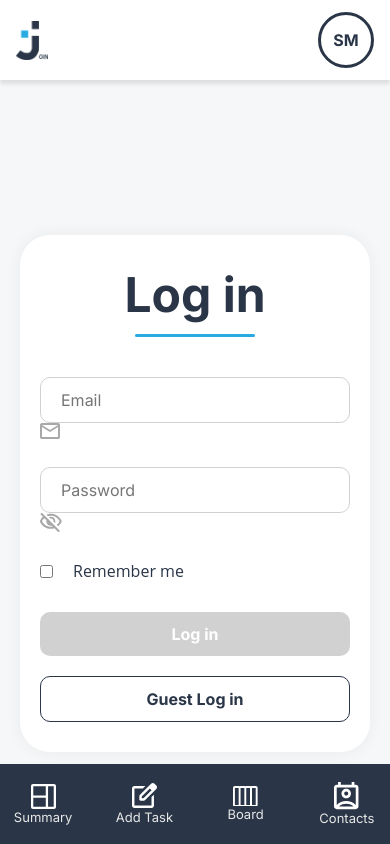
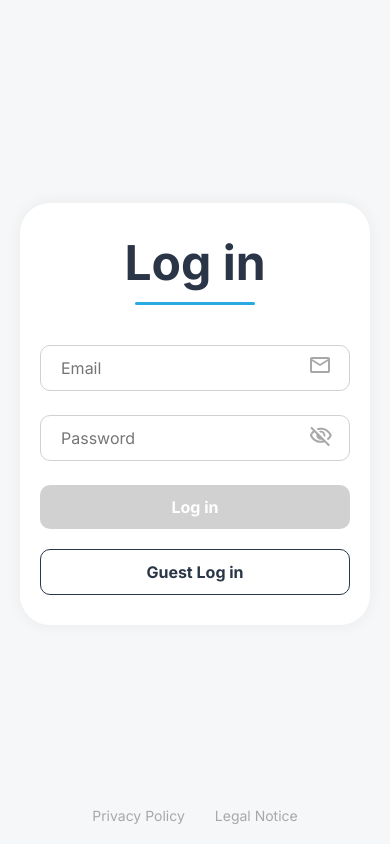
Before and after one commit to eliashashimi/Join, an Angular app: page / in a window 390 px wide. Built offline with nearby package versions, Linux system fonts and the light colour scheme; a web font is replaced by a local one.

Commit message:
fixed login-page style

```diff
--- a/src/app/app.html
+++ b/src/app/app.html
@@ -1,3 +1,8 @@
+@if (isLoginPage) {
+  <div class="full-screen-layout">
+    <router-outlet></router-outlet>
+  </div>
+} @else {
   <div class="app-layout">
     <app-sidebar></app-sidebar>
     <main class="main-wrapper">
@@ -10,3 +15,4 @@
 
   <app-add-task-overlay />
   <app-task-toast />
+}
--- a/src/app/app.ts
+++ b/src/app/app.ts
@@ -1,5 +1,7 @@
-import { Component } from '@angular/core';
-import { RouterOutlet } from '@angular/router';
+import { Component, OnInit } from '@angular/core';
+import { Router, RouterOutlet, NavigationEnd } from '@angular/router';
+import { CommonModule } from '@angular/common';
+import { filter } from 'rxjs/operators';
 import { HeaderComponent } from './shared/header/header';
 import { SidebarComponent } from './shared/sidebar/sidebar';
 import { AddTaskOverlay } from './features/board/add-task-overlay/add-task-overlay';
@@ -12,4 +14,16 @@ import { TaskToast } from './shared/task-toast/task-toast';
   templateUrl: './app.html',
   styleUrl: './app.scss',
 })
-export class App {}
+export class App implements OnInit {
+  isLoginPage: boolean = true;
+
+  constructor(private router: Router) {}
+
+  ngOnInit() {
+    this.router.events
+      .pipe(filter((event) => event instanceof NavigationEnd))
+      .subscribe((event: any) => {
+        this.isLoginPage = event.url === '/' || event.url === '' || event.urlAfterRedirects === '/';
+      });
+  }
+}
--- a/src/app/features/login-page/login-page.html
+++ b/src/app/features/login-page/login-page.html
@@ -1,5 +1,5 @@
 <div class="intro-overlay">
-  <img src="../../../../public/assets/Join-logo.png" alt="Join Logo" class="animated-logo" />
+  <img src="assets/Join-logo.png" alt="Join Logo" class="animated-logo" />
 </div>
 
 <section class="login-container">
@@ -20,6 +20,7 @@
         >
           <input type="email" formControlName="email" placeholder="Email" />
           <svg
+            class="svg"
             width="20"
             height="16"
             viewBox="0 0 20 16"
@@ -50,6 +51,7 @@
           [class.invalid]="loginForm.get('password')?.touched && loginForm.get('password')?.invalid"
         >
           <input type="password" formControlName="password" placeholder="Password" />
+          <button class="svg">
             <svg
               width="22"
               height="19"
@@ -62,6 +64,7 @@
                 fill="#A8A8A8"
               />
             </svg>
+          </button>
           <div
             class="error-msg"
             *ngIf="
@@ -72,7 +75,7 @@
           </div>
         </div>
 
-        <div class="form-actions">
+        <!-- <div class="form-actions">
           <label class="checkbox-container">
             <input
               type="checkbox"
@@ -82,7 +85,7 @@
             <span class="checkmark"></span>
             Remember me
           </label>
-        </div>
+        </div> -->
 
         <div class="button-group">
           <button type="submit" class="btn-primary" [disabled]="loginForm.invalid">Log in</button>
--- a/src/app/features/login-page/login-page.scss
+++ b/src/app/features/login-page/login-page.scss
@@ -152,6 +152,16 @@ $error-color: #ff8190;
   }
 }
 
+.svg {
+  position: fixed;
+  transform: translateX(-40px) translateY(14px);
+  border-style: none;
+  background-color: white;
+  @media screen and (max-width: 650px) {
+    transform: translateX(-40px) translateY(12px);
+  }
+}
+
 .form-actions {
   display: flex;
   margin-bottom: 30px;
@@ -236,3 +246,13 @@ $error-color: #ff8190;
     }
   }
 }
+
+.full-screen-layout {
+  width: 100vw;
+  height: 100vh;
+  position: fixed;
+  top: 0;
+  left: 0;
+  z-index: 9999;
+  background-color: #f6f7f8;
+}
```
Also changed, not shown: src/app/features/contacts/contact-form/add-contact/add-contact.scss (indentation only). Lines whose indentation alone changed are shown as unchanged.
